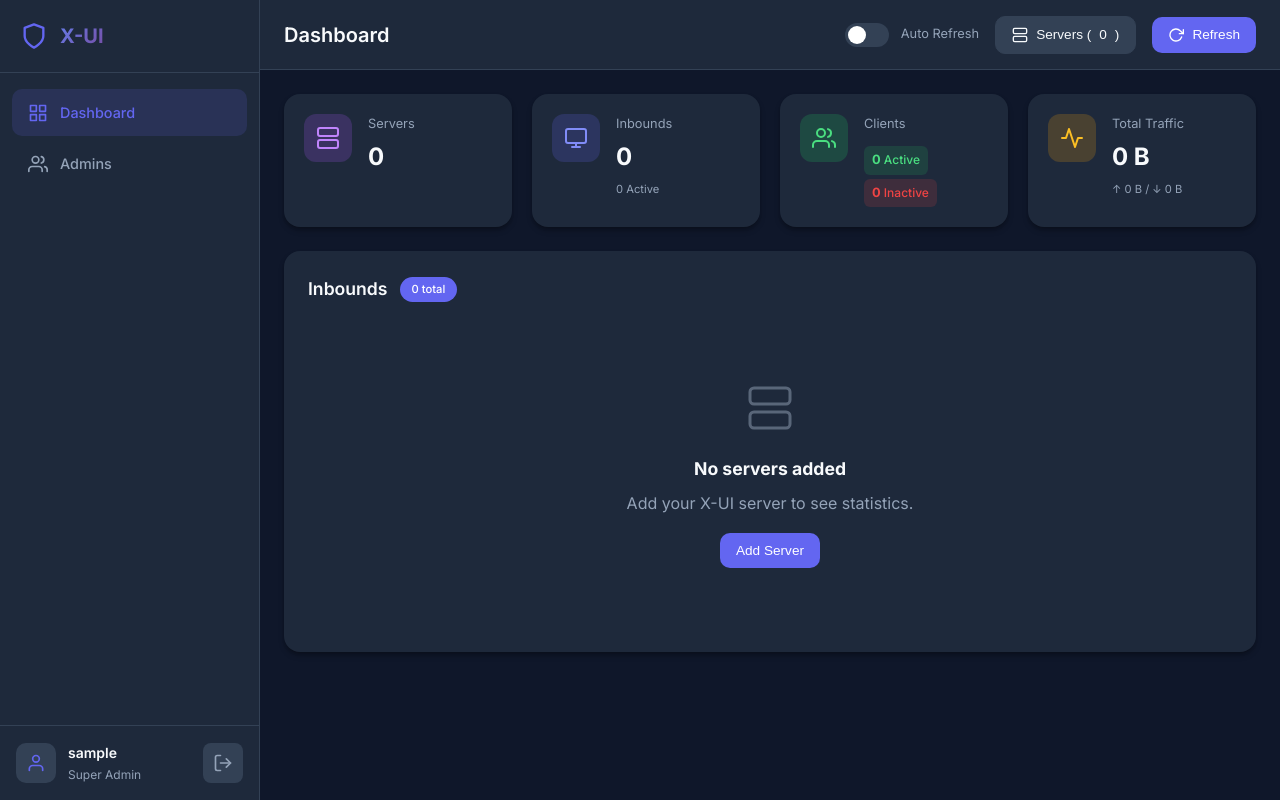
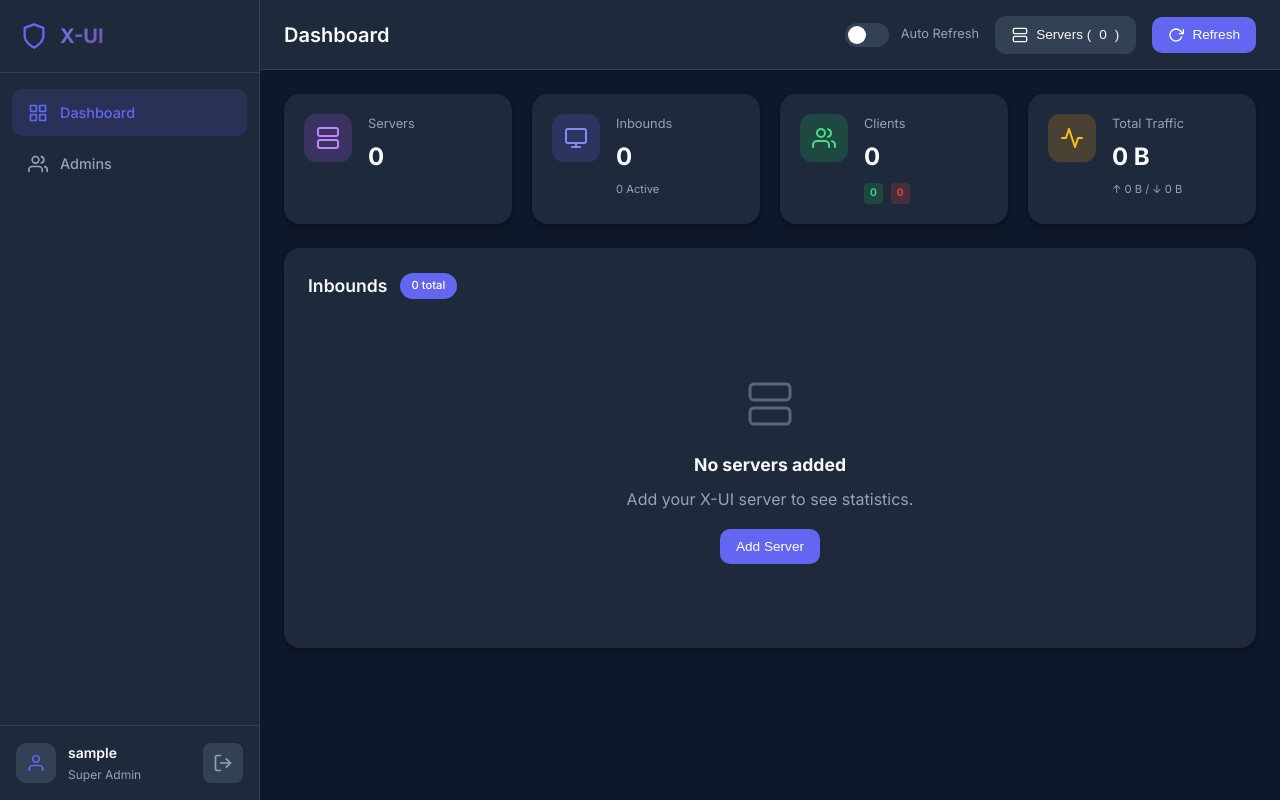
Before and after one commit to yoyoraya/eve-xui-manager, a Flask app: page / in a window 1280 px wide. Run offline with Flask 3, Linux system fonts and the light colour scheme; the visitor is signed in with stand-in values (Sample User, id 1); data that the repository does not hold is empty.

Commit message:
Update client display to show total and breakdown with colors
Modify static/style.css and templates/dashboard.html to redesign the client statistics display, showing total clients in a larger font and active/inactive counts in smaller, color-coded badges.

Replit-Commit-Author: Agent
Replit-Commit-Session-Id: ebdb0b25-180b-451d-aa1f-25f4e4ae31e7
Replit-Commit-Checkpoint-Type: full_checkpoint
Replit-Commit-Event-Id: 18832320-e279-4a51-9a82-c0ee7551fbe7
Replit-Commit-Screenshot-Url: https://storage.googleapis.com/screenshot-production-us-central1/0e375db7-bc54-4f62-b3e6-158c9aa804fc/ebdb0b25-180b-451d-aa1f-25f4e4ae31e7/Ke1OXdN

```diff
--- a/static/style.css
+++ b/static/style.css
@@ -456,35 +456,28 @@ input:checked + .slider:before {
     margin-top: 4px;
 }
 
-.client-counts {
-    display: flex;
-    flex-direction: column;
-    gap: 4px;
-    margin-top: 8px;
-}
-
-.stat-count {
-    font-size: 0.75rem;
-    font-weight: 500;
-    padding: 4px 8px;
-    border-radius: 6px;
+.client-breakdown {
+    display: flex;
+    gap: 8px;
+    margin-top: 6px;
+}
+
+.client-count {
+    font-size: 0.65rem;
+    font-weight: 600;
+    padding: 2px 6px;
+    border-radius: 4px;
     display: inline-block;
-    width: fit-content;
-}
-
-.stat-count.active-count {
-    background: rgba(34, 197, 94, 0.15);
+}
+
+.client-count.active-count {
+    background: rgba(34, 197, 94, 0.2);
     color: #4ade80;
 }
 
-.stat-count.inactive-count {
-    background: rgba(239, 68, 68, 0.15);
+.client-count.inactive-count {
+    background: rgba(239, 68, 68, 0.2);
     color: #ef4444;
-}
-
-.count-value {
-    font-weight: 700;
-    font-size: 0.8rem;
 }
 
 .inbounds-section {
--- a/templates/dashboard.html
+++ b/templates/dashboard.html
@@ -72,9 +72,10 @@
         </div>
         <div class="stat-info">
             <span class="stat-label">Clients</span>
-            <div class="client-counts">
-                <span class="stat-count active-count"><span class="count-value" id="stat-active-clients">0</span> Active</span>
-                <span class="stat-count inactive-count"><span class="count-value" id="stat-inactive-clients">0</span> Inactive</span>
+            <span class="stat-value" id="stat-total-clients">0</span>
+            <div class="client-breakdown">
+                <span class="client-count active-count"><span id="stat-active-clients">0</span></span>
+                <span class="client-count inactive-count"><span id="stat-inactive-clients">0</span></span>
             </div>
         </div>
     </div>
@@ -279,6 +280,7 @@
         document.getElementById('stat-servers').textContent = serverCount || 0;
         document.getElementById('stat-inbounds').textContent = stats?.total_inbounds || 0;
         document.getElementById('stat-active').textContent = `${stats?.active_inbounds || 0} Active`;
+        document.getElementById('stat-total-clients').textContent = stats?.total_clients || 0;
         document.getElementById('stat-active-clients').textContent = stats?.active_clients || 0;
         document.getElementById('stat-inactive-clients').textContent = stats?.inactive_clients || 0;
         document.getElementById('stat-traffic').textContent = stats?.total_traffic || '0 B';
```
